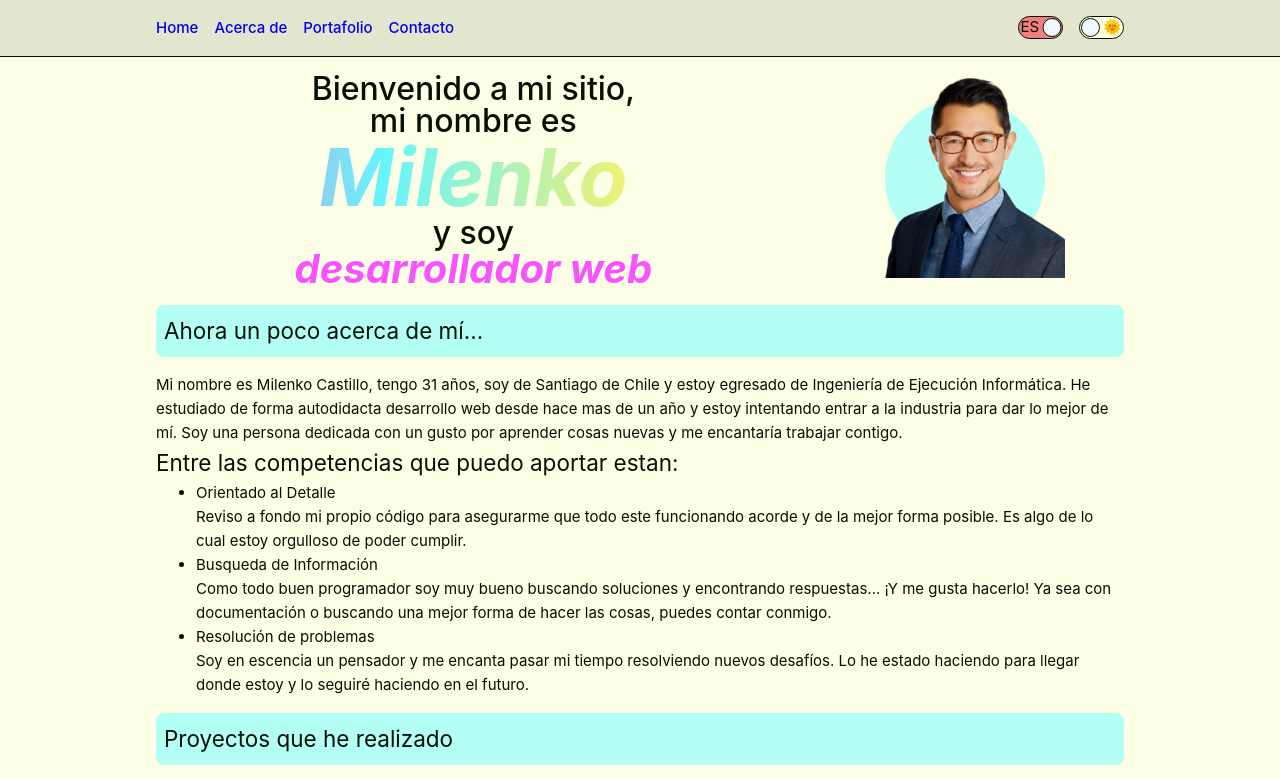
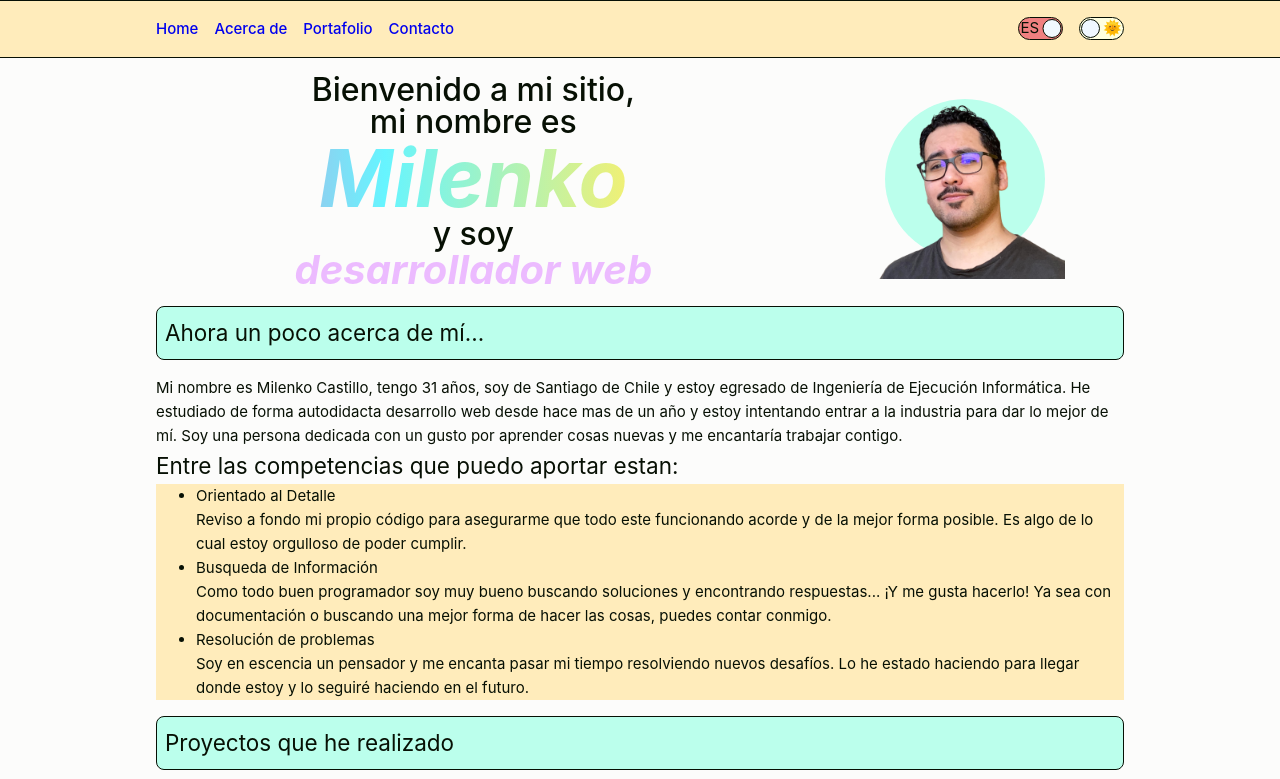
Before and after one commit to stixbunny/portfolio, a Vue app: page / in a window 1280 px wide. Shown: the top 779 px of the page. Built offline with nearby package versions, Linux system fonts and the light colour scheme.

Commit message:
light colors and components resstructuring

```diff
--- a/src/assets/base.css
+++ b/src/assets/base.css
@@ -3,11 +3,11 @@
   color-scheme: light dark;
 
   --light-text: hsl(105, 60%, 4%);
-  --light-background: hsl(68, 100%, 95%);
+  --light-background: #fcfcfb;
   --light-subtle-background: color-mix(in srgb, var(--light-text) 10%, transparent) ;
-  --light-primary: hsl(172, 100%, 85%);
-  --light-secondary: hsl(311, 100%, 93%);
-  --light-accent: hsl(298, 100%, 66%);
+  --light-primary: #BBFFEC;
+  --light-secondary: #FFECBB;
+  --light-accent: #ECBBFF;
 
   --dark-text: hsl(68, 100%, 95%);
   --dark-background: hsl(36, 12%, 8%);
--- a/src/assets/main.css
+++ b/src/assets/main.css
@@ -32,6 +32,7 @@ a:visited {
 section > h1 {
   background: var(--color-primary);
   border-radius: 0.5rem;
+  border:1px solid var(--color-text);
   padding: 0.5rem;
   margin-bottom: 1rem;
   text-wrap: balance;
--- a/src/components/TheFooter.vue
+++ b/src/components/TheFooter.vue
@@ -20,9 +20,8 @@ const url = "https://github.com/stixbunny/portfolio";
 <style scoped>
 footer {
   margin: 0 auto;
-
   background-color: var(--color-subtle-background);
-  border-top:1px solid var(--color-text);
+  border-block:1px solid var(--color-text);
 }
 div {
   text-align: right;
--- a/src/components/TheNav.vue
+++ b/src/components/TheNav.vue
@@ -1,7 +1,7 @@
 <script setup>
 import { useI18n } from 'vue-i18n';
-import LanguageSwitch from './LanguageSwitch.vue';
-import NightModeSwitch from './NightModeSwitch.vue';
+import LanguageSwitch from './UI/LanguageSwitch.vue';
+import NightModeSwitch from './UI/NightModeSwitch.vue';
 import { useToggle } from '@vueuse/core';
 
 const { t } = useI18n();
@@ -52,8 +52,8 @@ function toggleMenu() {
 
 <style scoped>
 header {
-  background-color: var(--color-subtle-background);
-  border-bottom: 1px solid var(--color-text);
+  background-color: var(--color-secondary);
+  border-block: 1px solid var(--color-text);
 }
 #main-nav {
   z-index: 1000;
--- a/src/components/AboutSection.vue
+++ b/src/components/sections/AboutSection.vue
@@ -27,5 +27,7 @@ const { t } = useI18n();
 </template>
 
 <style scoped>
-
+ul {
+  background: var(--color-secondary);
+}
 </style>
--- a/src/components/HomeSection.vue
+++ b/src/components/sections/HomeSection.vue
@@ -29,7 +29,7 @@ const { t } = useI18n();
       <svg viewBox="0 0 100 100" xmlns="http://www.w3.org/2000/svg">
         <circle cx="50" cy="50" r="50" />
       </svg>
-      <img src="../assets/img/profile.png" alt="Milenko Castillo profile picture." />
+      <img src="../../assets/img/profile.png" alt="Milenko Castillo profile picture." />
     </div>
   </section>
 </template>
```
Also changed, not shown: src/components/TheMain.vue (+4 -4 lines), src/assets/img/profile.png, src/components/UI/LanguageSwitch.vue (renamed from src/components/LanguageSwitch.vue), src/components/UI/ModeSwitch.vue (renamed from src/components/ModeSwitch.vue), src/components/UI/NightModeSwitch.vue (renamed from src/components/NightModeSwitch.vue), src/components/sections/ContactSection.vue (renamed from src/components/ContactSection.vue), src/components/sections/PortfolioSection.vue (renamed from src/components/PortfolioSection.vue).
